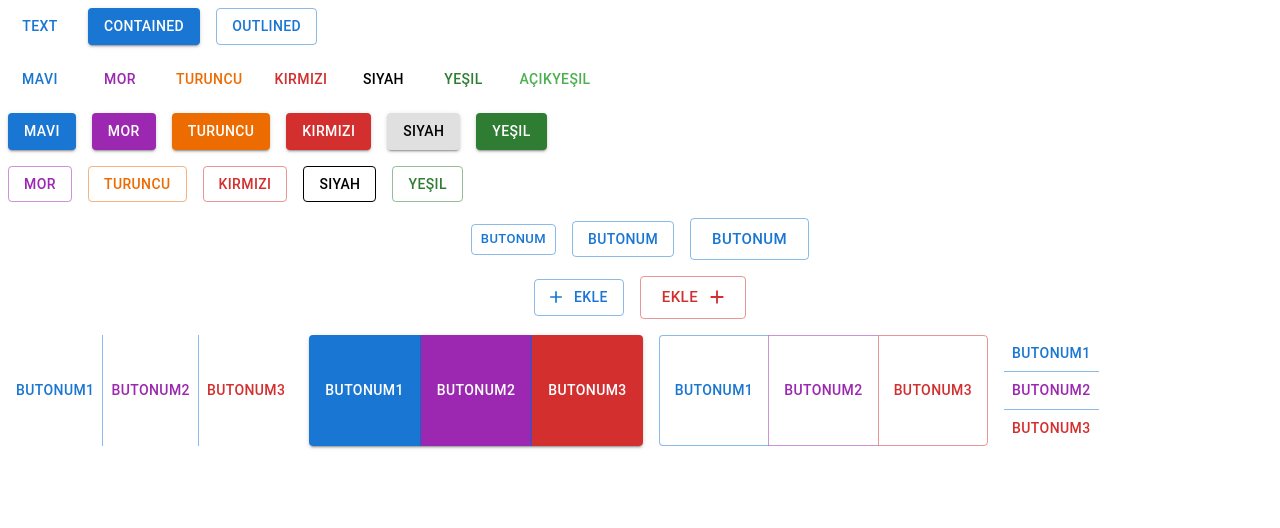
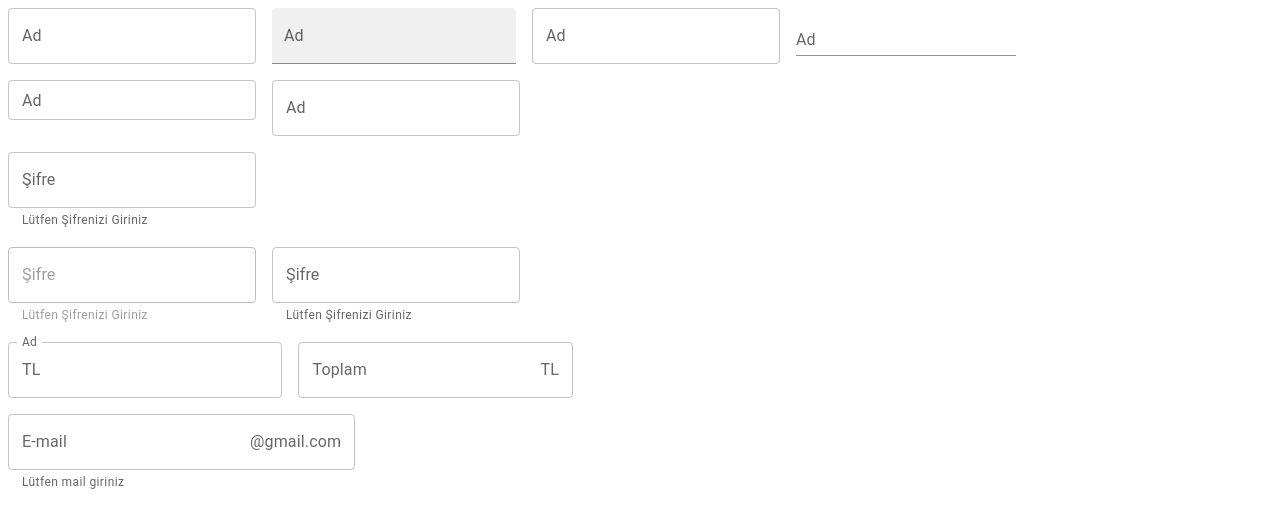
Before and after one commit to zaferonalan/MaterialUI-Lesson, a React (Vite) app: page / in a window 1280 px wide. Shown: the top 528 px of the page. Built offline with nearby package versions, Linux system fonts and the light colour scheme.

Commit message:
TextFıeld

```diff
--- a/src/App.tsx
+++ b/src/App.tsx
@@ -1,12 +1,14 @@
 import "./App.css";
-import LessonButton from "./components/Button/LessonButton";
+import LessonTextField from "./components/TextField/LessonTextField";
+// import LessonButton from "./components/Button/LessonButton";
 // import LessonTypography from './components/Typeography/LessonTypography'
 
 function App() {
   return (
     <>
       {/* <LessonTypography/> */}
-      <LessonButton />
+      {/* <LessonButton /> */}
+      <LessonTextField/>
     </>
   );
 }
--- /dev/null
+++ b/src/components/TextField/LessonTextField.tsx
@@ -0,0 +1,45 @@
+import { Stack, TextField, InputAdornment } from "@mui/material"
+import { useState } from "react"
+
+
+const LessonTextField = () => {
+    const [value, setValue] = useState("")
+  return (
+    <Stack spacing={2}>
+       <Stack direction="row" spacing={2}>
+            <TextField label="Ad"/>
+            <TextField label="Ad" variant="filled"/>
+            <TextField label="Ad" variant="outlined"/>
+            <TextField label="Ad" variant="standard"/>
+       </Stack>
+       <Stack direction="row" spacing={2}>
+            <TextField label="Ad" variant="outlined" color="error" size="small"/>
+            <TextField label="Ad" variant="outlined" color="success" size="medium"/>
+       </Stack>
+        <Stack direction="row" spacing={2}>
+            <TextField label="Şifre" type="password" variant="outlined" helperText="Lütfen Şifrenizi Giriniz"/>
+        </Stack>
+        <Stack direction="row" spacing={2}>
+            <TextField disabled label="Şifre" variant="outlined" helperText="Lütfen Şifrenizi Giriniz"/>
+            <TextField slotProps={{input:{readOnly:true}}} label="Şifre" variant="outlined" helperText="Lütfen Şifrenizi Giriniz"/>
+        </Stack>
+        <Stack direction="row" spacing={2}>
+            <TextField label="Ad" variant="outlined" slotProps={{input:{startAdornment:(<InputAdornment position="start">TL</InputAdornment>)}}}/>
+            <TextField label="Toplam" variant="outlined" slotProps={{
+                input:{
+                    endAdornment:(
+                        <InputAdornment position="end">TL</InputAdornment>
+                    )
+                }
+            }}/>
+        </Stack>
+        <Stack direction="row" spacing={2}>
+            <TextField onChange={(e) => setValue(e.target.value)} value={value} variant="outlined" label="E-mail" slotProps={{input:{
+                endAdornment:(<InputAdornment position="end">@gmail.com</InputAdornment>)
+            }}} helperText={!value ? "Lütfen mail giriniz" : "Mail hesabını kimseyle paylaşmayınız"}/>
+        </Stack>
+    </Stack>
+  )
+}
+
+export default LessonTextField
```
